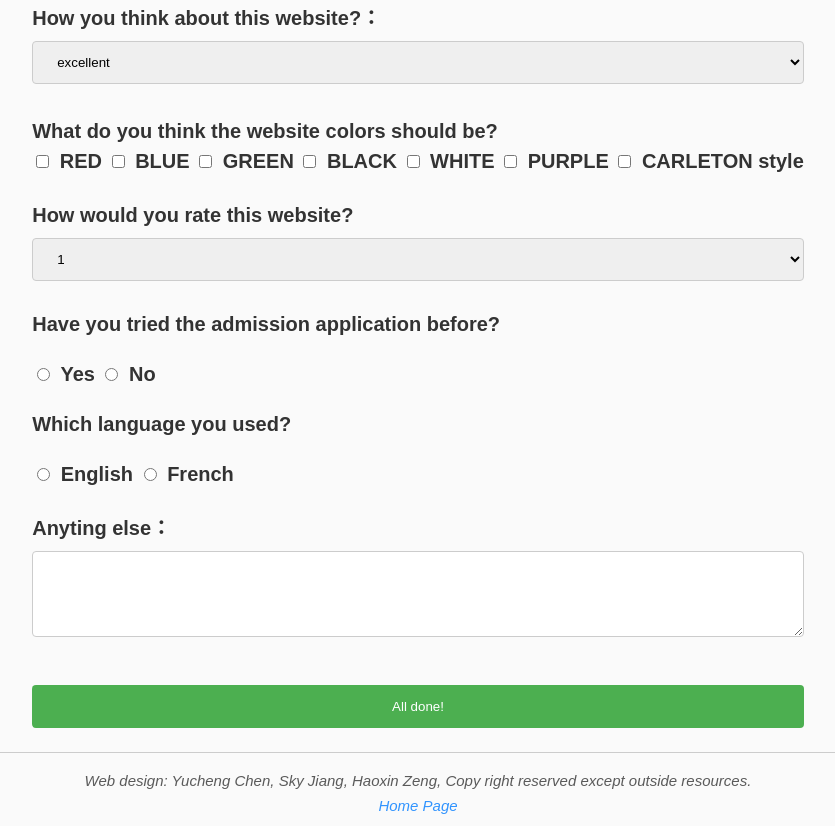
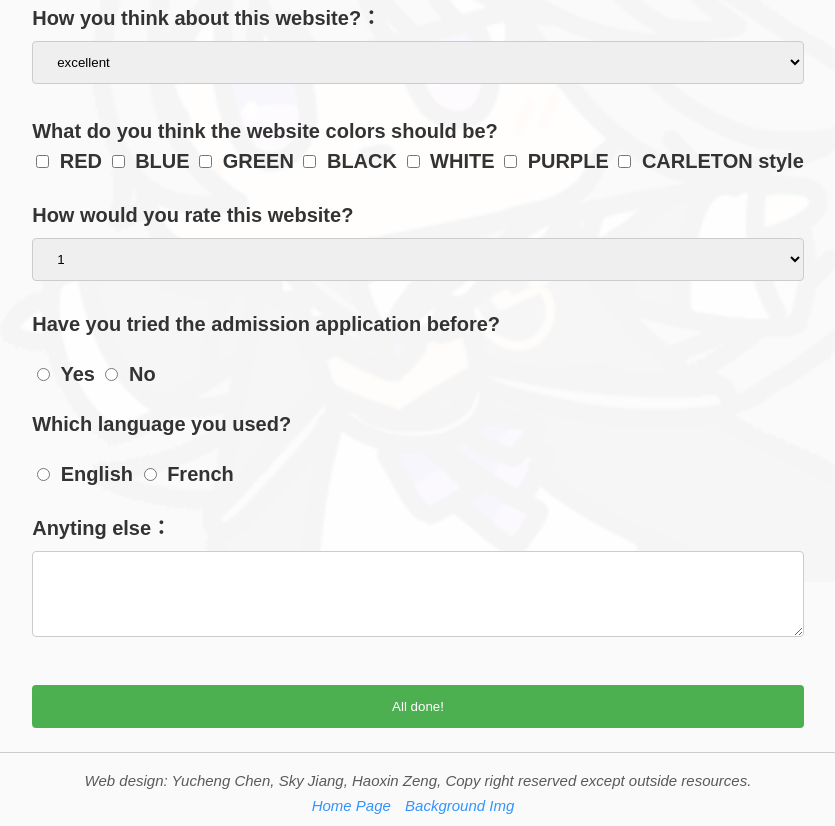
Before and after one commit to uottawa20241seg3125agroup39/lab6, a website built with webpack: page index.html in a window 1280 px wide. Shown: the part 698-1524 px from the top of the page, without its empty margins (222-1057 px from the left). Built offline with nearby package versions, Linux system fonts and the light colour scheme; files whose address does not match are found by name.

Commit message:
add background

```diff
--- a/css/index.css
+++ b/css/index.css
@@ -51,14 +51,26 @@
   margin-bottom: 1px;
   margin-top: 3px;
   font-style: italic;
+  padding: 0;
+  list-style-type: none;
 
+}
+.signature li {
+  display: inline-block; /* 或者使用 "inline" */
+  margin-right: 10px; /* 添加右边距来分隔列表项 */
 }
 body {
   font-family: Arial, sans-serif;
   background-color: #fafafa;
   color: #333;
   line-height: 1.5;
+  background-repeat: repeat-x;
+  background-size: 100% auto;
+  background-blend-mode: overlay;
+  background-image: url("../img/hertaa1.gif");
+
 }
+
 
 
 
--- a/index.html
+++ b/index.html
@@ -150,7 +150,10 @@
 </div>
 <hr>
   <p class="signature">Web design: Yucheng Chen, Sky Jiang, Haoxin Zeng, Copy right reserved except outside resources.</p>
-<p class="signature" ><a target="_blank" href="/index.html" title="Lab Home Page">Home Page</a> </p>
+<ul class="signature">
+  <li><a target="_blank" href="/index.html" title="Lab Home Page">Home Page</a></li>
+  <li><a target="_blank" href="https://blog.jixiaob.cn/backup/hertakuru/" title="kururu~">Background Img</a></li>
+</ul>
 </body>
 
 </html>
```
Also changed, not shown: img/hertaa1.gif (added).
